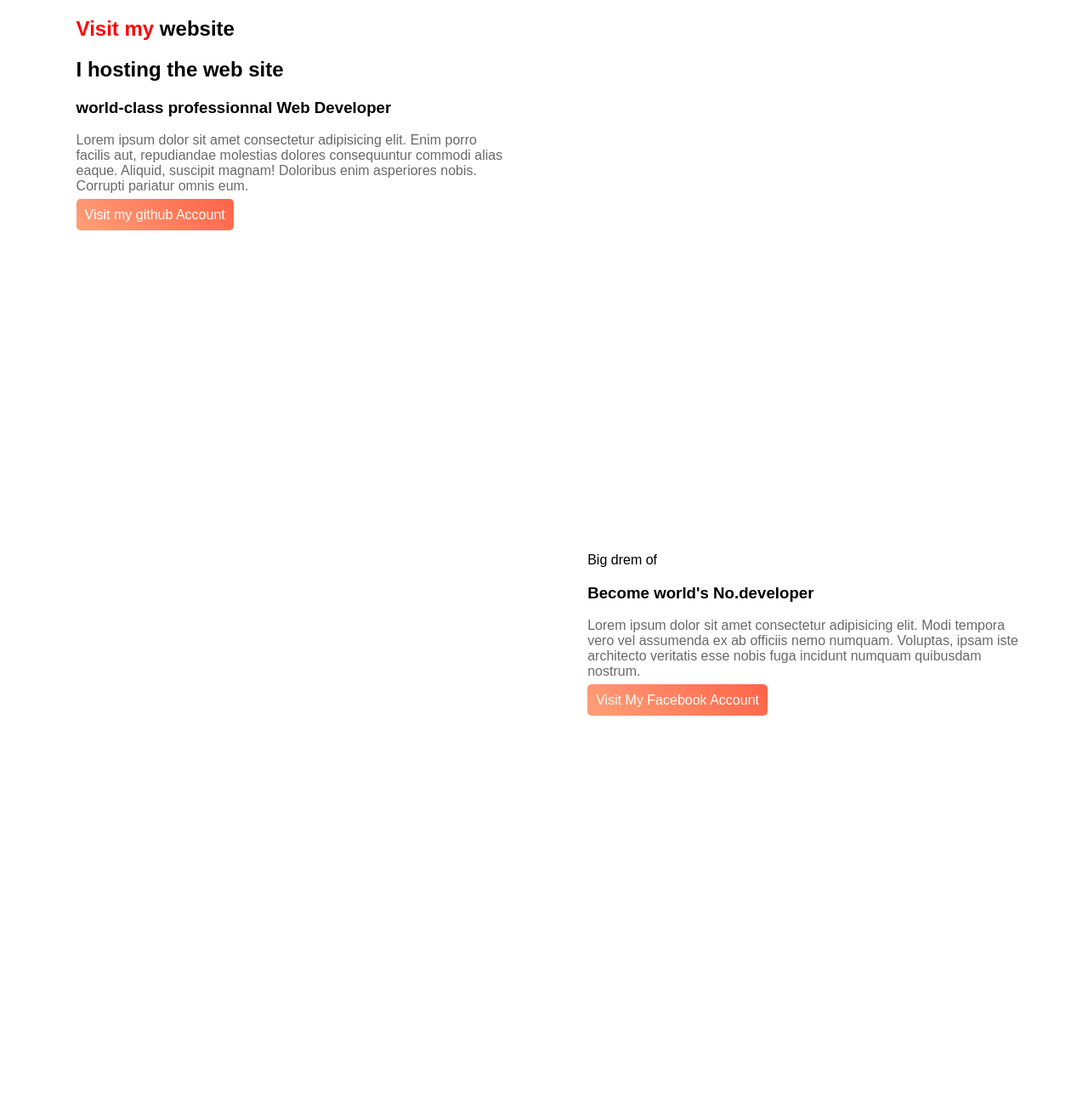
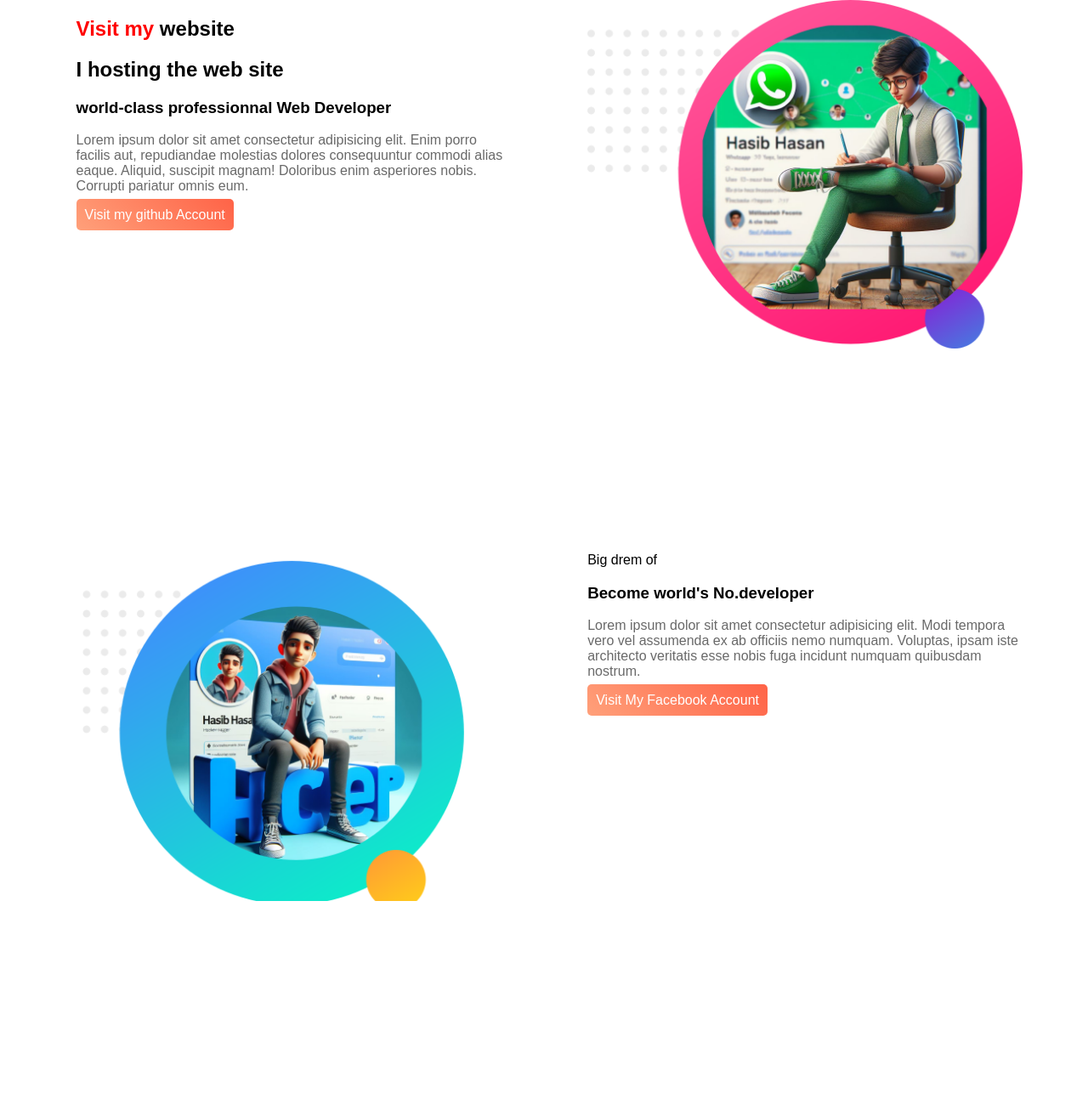
Before and after one commit to HasibCoderLab/Demo-Portfolio-10, a plain HTML site: page index.html in a window 1280 px wide. Shown: the top 1300 px of the page at 85% size. Drawn offline with Linux system fonts and the light colour scheme.

Commit message:
set img src

```diff
--- a/index.html
+++ b/index.html
@@ -18,12 +18,12 @@
             href="https://github.com/HasibCoderLab"> Visit my github Account</a>
         </div>
         <div class="half-width" >
-            <img src=" ok.png" alt="">
+            <img src="Images/photo-1.png" alt="">
          </div>
     </section>
     <section class="drem">
         <div class="half-width">
-            <img src="k.png" alt="">
+            <img src="Images/photo-2.png" alt="">
 
         </div>
         <div class="half-width ">
```
